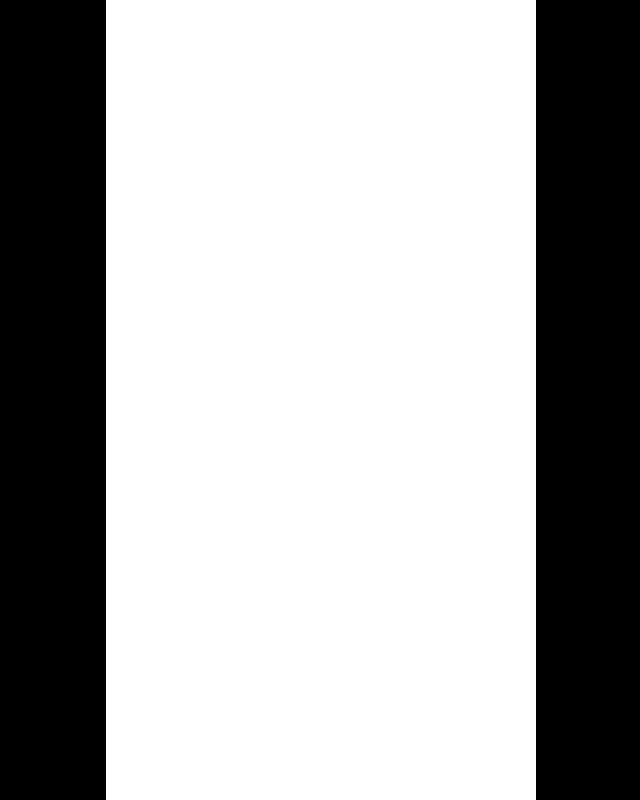
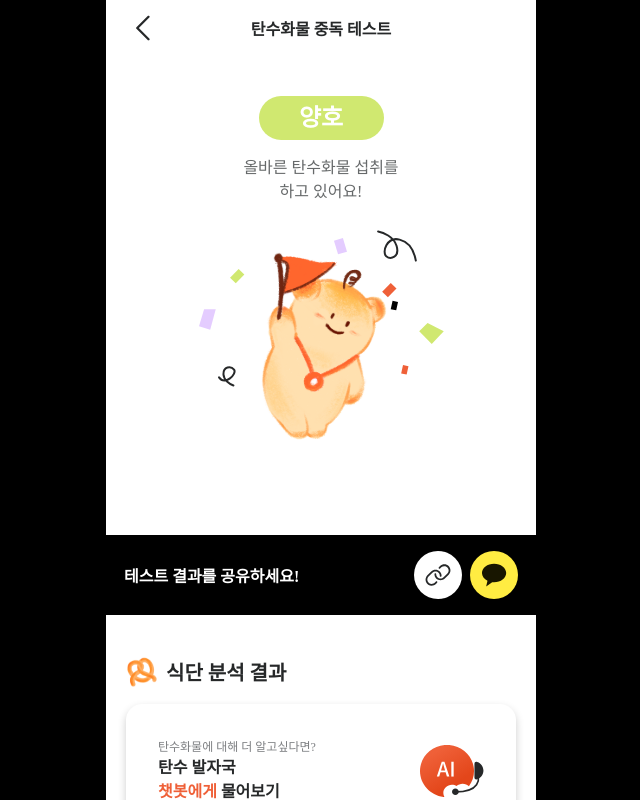
Before and after one commit to kmgnw/carbo-footprint, a React (Create React App) app in the folder frontend/: page /carb-test-result/1 in a window 1280 px wide. Before the commit this address had no page. Shown: the top 800 px of the page, without its empty margins (319-959 px from the left). Built offline with nearby package versions, Linux system fonts and the light colour scheme.

Commit message:
✨ FEAT. 테스트 결과 링크 공유 추가

```diff
--- a/frontend/src/App.js
+++ b/frontend/src/App.js
@@ -26,7 +26,9 @@ function App() {
       <Route path="diet-recommend-result" element={<DietRecommendResult/>} />
       <Route path="mypage" element={<Mypage/>} />
       <Route path="carb-test" element={<CarbTest/>}/>
-      <Route path="carb-test-result" element={<CarbTestResult/>}/>
+      <Route path="carb-test-result">
+        <Route path=":step" element={<CarbTestResult />} />
+      </Route>
       <Route path="chatbot" element={<Chatbot/>}/>
       <Route path="community" element={<Community/>}/>
       <Route path="community-chat" element={<CommunityChat/>}/>
--- a/frontend/src/entities/CarbCountingResult.jsx/ui/MainContent.jsx
+++ b/frontend/src/entities/CarbCountingResult.jsx/ui/MainContent.jsx
@@ -37,6 +37,7 @@ function MainContent() {
 
   const handleSave = async () => {
     const token = sessionStorage.getItem('token');
+
     if (!token) {
         navigate('/login');
     } else {
--- a/frontend/src/entities/CarbTest/ui/TestContent.jsx
+++ b/frontend/src/entities/CarbTest/ui/TestContent.jsx
@@ -1,11 +1,11 @@
-import React, { useState, useEffect } from 'react';
+import React, { useState } from 'react';
 import styled from 'styled-components';
 import grayIcon from '../../../assets/testGrayCheckbox.svg';
 import orangeIcon from '../../../assets/testOrangeCheckbox.svg';
 import grayCheck from "../../../assets/grayCheck.svg";
 import whiteCheck from "../../../assets/whiteCheck.svg";
 import StandardButton from '../../../shared/components/StandardButton/StandardButton';
-import { Navigate, useNavigate } from 'react-router-dom';
+import { useNavigate } from 'react-router-dom';
 import { useRecoilState } from 'recoil';
 import { selectedCheckCountState } from '../../../shared/state/TestResult';
 import { isLogin } from "../../../shared/function/isLogin";
@@ -50,7 +50,17 @@ export default function TestContent() {
     const handleResult = () => {
         const count = icons.filter(icon => icon === orangeIcon).length;
         setSelectedCount(count);
-        Navigate('/carb-test-result');
+        if(count == 0){
+            Navigate('/carb-test-result/step1');
+        }else if(count>=1 && count<=3){
+        Navigate('/carb-test-result/step2');}
+        else if(count>=4 && count<=7){
+            Navigate('/carb-test-result/step3');
+        }
+        else if(count>=8 && count<=10){
+            Navigate('/carb-test-result/step4')
+        }
+
         if(isLogin()){
             saveTest(count);
         }
--- a/frontend/src/entities/CarbTestResult/ui/ShareResult.jsx
+++ b/frontend/src/entities/CarbTestResult/ui/ShareResult.jsx
@@ -2,7 +2,6 @@ import styled from "styled-components"
 import link from '../../../assets/Link.svg'
 import kakao from '../../../assets/Kakao.svg'
 import { hoverGrow } from "../../../shared/animation/hoverGrow"
-import { hover } from "@testing-library/user-event/dist/hover"
 import { shareKakao } from "../../../util/kakaoLink"
 import CustomAlert from "../../CarbCountingResult.jsx/ui/CustomAlert"
 import { useState } from "react"
--- a/frontend/src/entities/CarbTestResult/ui/TestResultMain.jsx
+++ b/frontend/src/entities/CarbTestResult/ui/TestResultMain.jsx
@@ -1,15 +1,15 @@
 import { useEffect, useState } from "react";
+import { useParams } from "react-router-dom";
 import styled from "styled-components";
 import step1 from "../../../assets/step1Icon.svg";
 import step2 from "../../../assets/step2Icon.svg";
 import step3 from "../../../assets/step3Icon.svg";
 import step4 from "../../../assets/step4Icon.svg";
-import { useRecoilValue } from "recoil";
-import { selectedCheckCountState } from "../../../shared/state/TestResult";
 
 export default function TestResultMain() {
   const [index, setIndex] = useState(0);
-  const selectedCount = useRecoilValue(selectedCheckCountState);
+  const { step } = useParams();
+
   const result = [
     {
       color: "#D0E870",
@@ -38,18 +38,23 @@ export default function TestResultMain() {
   ];
 
   useEffect(() => {
-    console.log(selectedCount);
-
-    if (selectedCount === 0) {
-      setIndex(0);
-    } else if (selectedCount >= 1 && selectedCount <= 3) {
-      setIndex(1);
-    } else if (selectedCount >= 4 && selectedCount <= 6) {
-      setIndex(2);
-    } else if (selectedCount >= 7 && selectedCount <= 10) {
-      setIndex(3);
+    switch(step) {
+      case 'step1':
+        setIndex(0);
+        break;
+      case 'step2':
+        setIndex(1);
+        break;
+      case 'step3':
+        setIndex(2);
+        break;
+      case 'step4':
+        setIndex(3);
+        break;
+      default:
+        setIndex(0);
     }
-  }, []);
+  }, [step]);
 
   return (
     <Wrapper>
```
Lines whose indentation alone changed are shown as unchanged.
